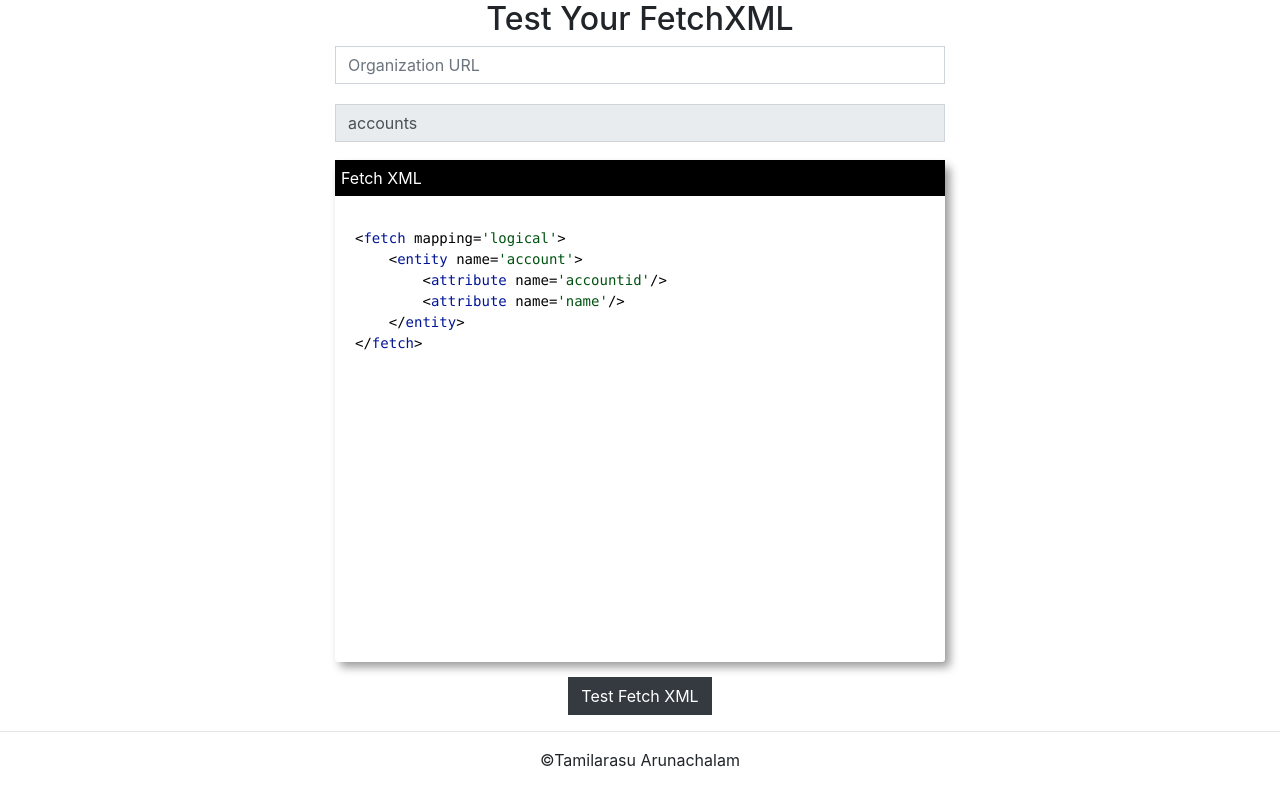
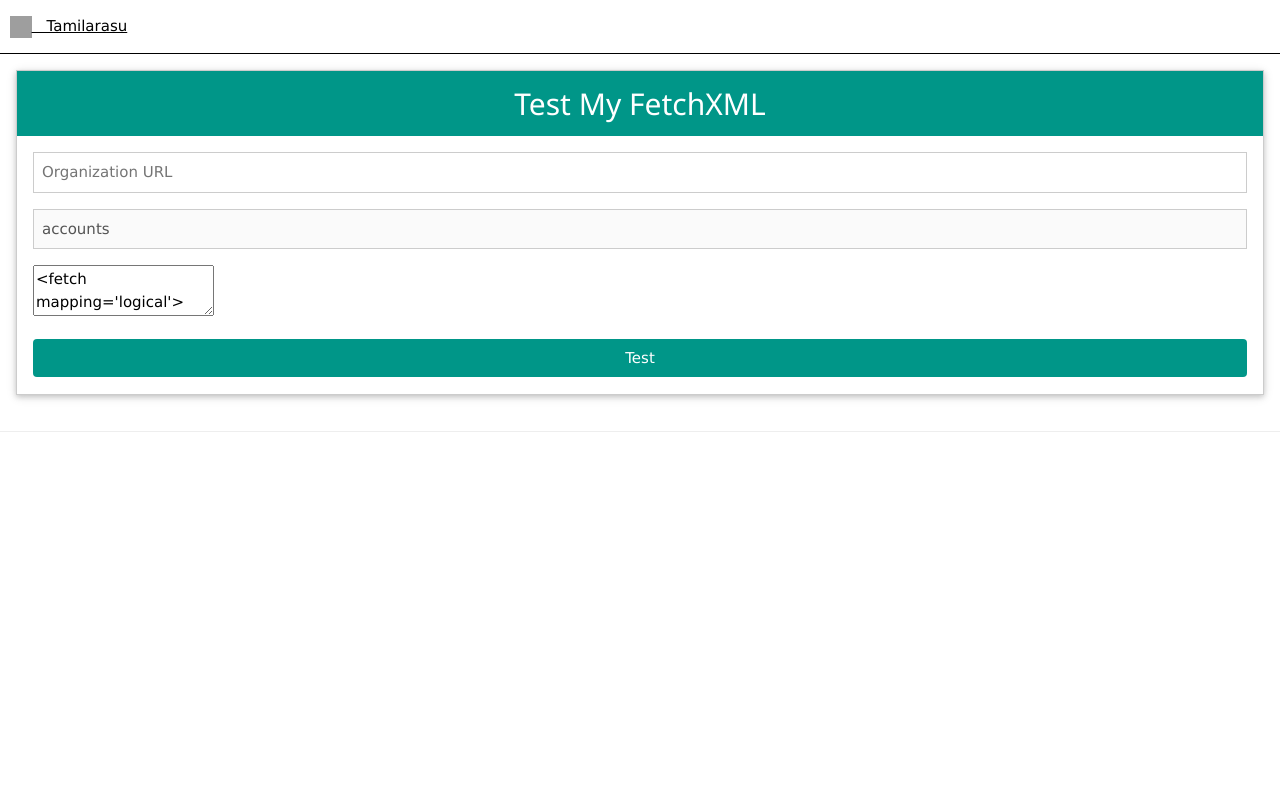
Before and after one commit to tamilarasu-arunachalam/test-my-fetchXml, a browser extension: page index.html in a window 1280 px wide. Drawn offline with nearby package versions, Linux system fonts and the light colour scheme; grey boxes are pictures that could not be loaded.

Commit message:
Update index.html

```diff
--- a/index.html
+++ b/index.html
@@ -7,47 +7,51 @@
     <meta name="viewport" content="width=device-width, initial-scale=1.0" />
     <meta name="author" content="Tamilarasu Arunachalam" />
     <meta name="keywords" content="fetch xml tester, Fetch XML Tester,fetch XML Tester online, Online fetch xml tester">
-    <link rel="stylesheet" href="https://cdn.jsdelivr.net/npm/bootstrap@4.6.2/dist/css/bootstrap.min.css">
-    <link rel="shortcut icon"
-        href="https://upload.wikimedia.org/wikipedia/commons/2/2d/Extensible_Markup_Language_%28XML%29_logo.svg"
-        type="image/x-icon">
-    <title>Test Your FetchXML</title>
+    <!-- cdn for w3.css -->
+    <link rel="stylesheet" href="https://www.w3schools.com/w3css/4/w3.css">
+    <!-- favicon for the site -->
+    <link href="https://www.tamilarasu.me/favicon.ico" rel="icon" type="image/x-icon" />
+    <!-- cdn for codemirror -->
+    <link rel="stylesheet" href="https://cdnjs.cloudflare.com/ajax/libs/codemirror/5.65.12/codemirror.min.css">
+    <script src="https://cdnjs.cloudflare.com/ajax/libs/codemirror/5.65.12/codemirror.min.js"></script>
+    <script src="https://cdnjs.cloudflare.com/ajax/libs/codemirror/5.65.12/mode/xml/xml.min.js"></script>
+    <!-- cdn for google fonts -->
+    <link href="https://fonts.googleapis.com/css2?family=Rock+Salt&display=swap" rel="stylesheet">
+    <title>Tamilarasu</title>
+    <!-- css -->
     <link rel="stylesheet" href="css/style.css">
 </head>
 
 <body>
-    <div class="container col-md-6 col-sm-12">
-        <h2 class="text-center">Test Your FetchXML</h2>
-        <input type="url" name="" id="orgUrl" class="form-control rounded-0" onchange="addOrgToLocalStorage()"
-            placeholder="Organization URL">
-        <input type="entity" name="" id="entityName" class="form-control rounded-0" value="accounts" placeholder="Entity Name" disabled>
-        <div class="col-12 editor-holder">
-            <ul class="toolbar rounded-0">
-                <li>Fetch XML</li>
-            </ul>
-            <div class="scroller">
-                <textarea class="editor allow-tabs rounded-0" spellcheck="false">&lt;fetch mapping='logical'&gt;
+    <div class="w3-row w3-border-black w3-border-bottom">
+        <p class="w3-left-align" id="pageTitle">&nbsp;
+            <a href="https://www.tamilarasu.me/" id="headerLogo"><img src="https://www.svgrepo.com/show/489508/menu-burger-horizontal.svg" alt="hamburger" width="22" height="22">&emsp;Tamilarasu</a>
+        </p>
+    </div>
+    <div class="w3-container" id="containerBody">
+        <div class="w3-card w3-border w3-margin-top w3-margin-bottom w3-margin-auto" id="cardBody">
+            <div class="w3-container w3-teal">
+                <h2 class="w3-center w3-text-white">Test My FetchXML</h2>
+            </div>
+            <form class="w3-container" style="background-color:#ffffff;">
+                <input type="url" name="" id="orgUrl" class="w3-input w3-border w3-margin-bottom w3-margin-top" onchange="addOrgToLocalStorage()" placeholder="Organization URL">
+                <input type="entity" name="" id="entityName" class="w3-input w3-border w3-margin-bottom" value="accounts" placeholder="Entity Name" disabled>
+                <textarea id="fetchXmlQuery" style="text-align:left;">&lt;fetch mapping='logical'&gt;
     &lt;entity name='account'&gt;
         &lt;attribute name='accountid'/&gt;
         &lt;attribute name='name'/&gt;
     &lt;/entity&gt;
 &lt;/fetch&gt;</textarea>
-                <pre id="fetchXmlQuery"><code class="syntax-highight html"></code></pre>
-            </div>
+                <a href="" class="w3-button w3-teal w3-round w3-margin-top w3-margin-bottom w3-block" type="submit" onclick="testOnClick()" id="testBtn">Test</a>
+            </form>
         </div>
     </div>
-    <div class="text-center">
-        <a href="" class="btn btn-dark rounded-0 text-decoration-none" onclick="testOnClick()" id="testBtn">Test Fetch
-            XML</a>
+    <hr>
+    <div class="w3-row" id="footerSection">
+        <p class="w3-center w3-text-white">Tamilarasu&nbsp;&copy;&nbsp;<span id="creditYear"></span></p>
     </div>
-    <footer>
-        <hr>
-        <p class="text-center">&#169;Tamilarasu Arunachalam</p>
-    </footer>
+    <!-- js -->
     <script src="js/feature.js"></script>
-    <script src='https://code.jquery.com/jquery-2.2.4.min.js'></script>
-    <script src='https://cdnjs.cloudflare.com/ajax/libs/highlight.js/9.5.0/highlight.min.js'></script>
-    <script src="js/script.js"></script>
 </body>
 
 </html>
```
